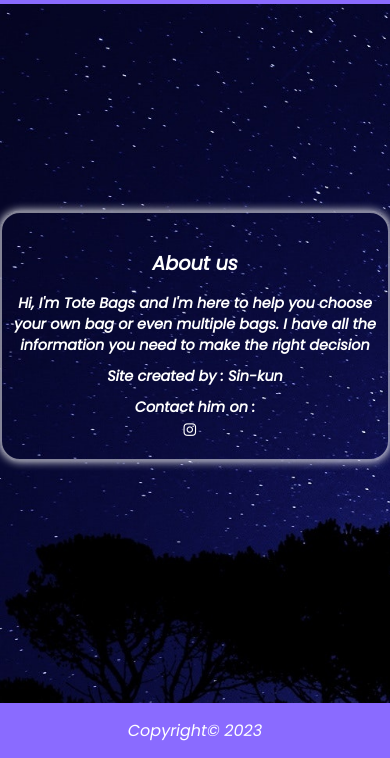
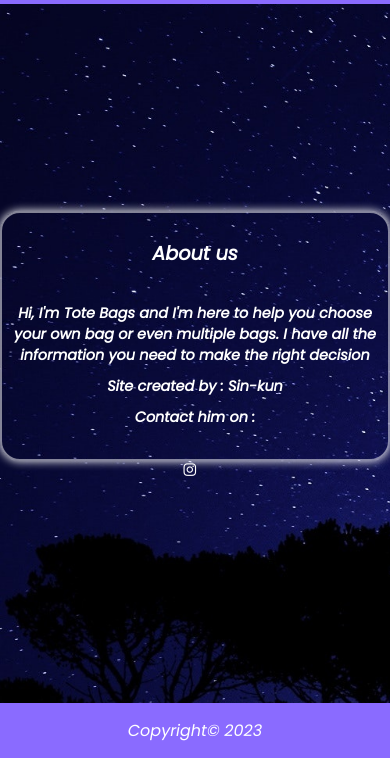
Before and after one commit to ToteShop/ToteBag, a plain HTML site: page html/about.html in a window 390 px wide. Shown: the part 86-844 px from the top of the page. Drawn offline with nearby package versions, Linux system fonts and the light colour scheme; a script that the page names is missing.

Commit message:
it's my first projet

```diff
--- a/css1/about.css
+++ b/css1/about.css
@@ -36,6 +36,7 @@ header{
     font-size: 1.7em;
     text-decoration: none;
     position: absolute;
+    padding-top: 30px;
 }
 .fa-instagram{
     left: 47%;
@@ -45,11 +46,13 @@ header{
     font-size: 2.5em;
     color: #fff;
     text-align: center;
+    padding-bottom: 30px;
 }
 .form-box h3{
     font-size: 1.5em;
     color: #fff;
     text-align: center;
+    padding-top: 40px;
 }
 .wrapper{
     position: relative;
@@ -76,7 +79,6 @@ header{
     }
     .form-box h2{
         font-size: 0.8rem;
-        padding-bottom: 10px;
     }
     .form-box h3{
         font-size: 0.6rem;
```
